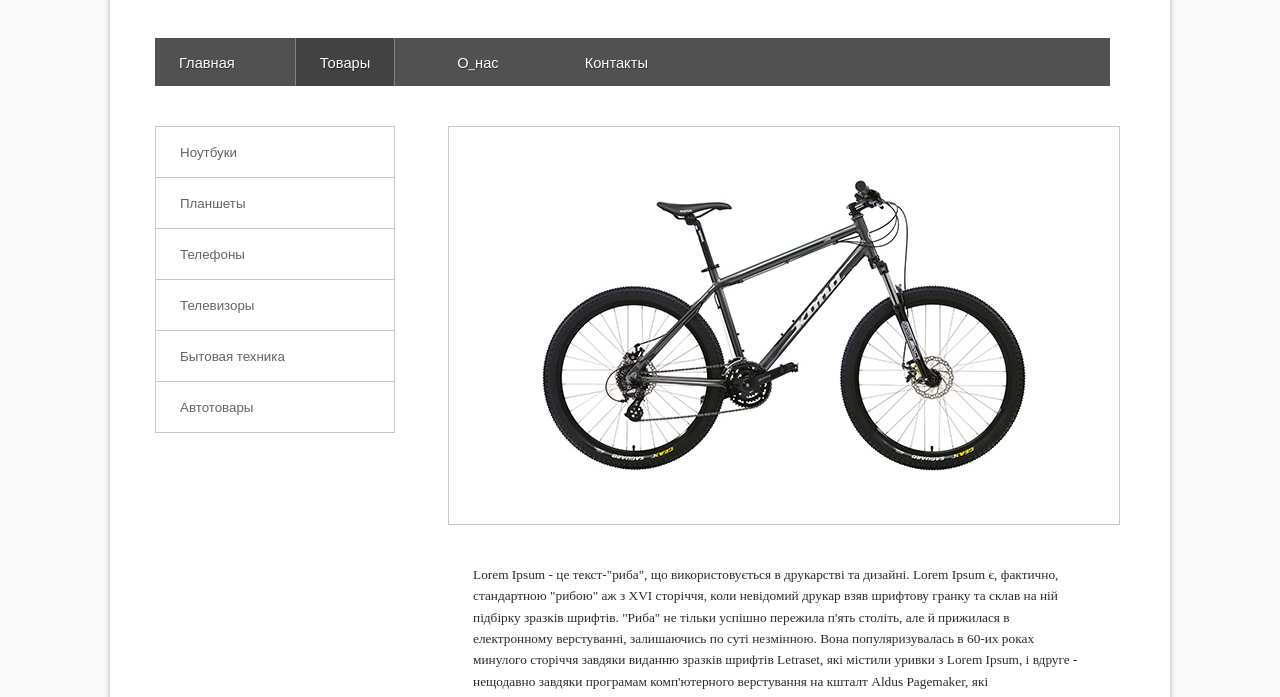
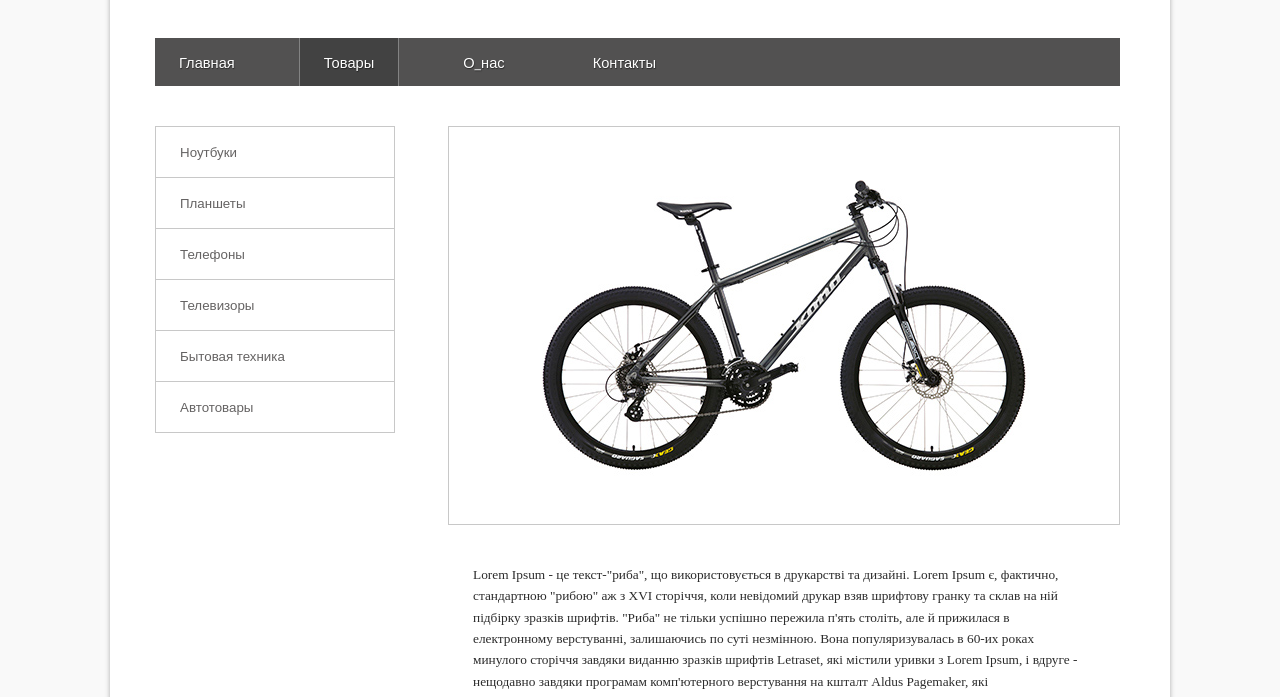
Before and after one commit to Ivanov-Timur/3.1, a plain HTML site: page index.html in a window 1280 px wide. Shown: the part 96-793 px from the top of the page. Drawn offline with nearby package versions, Linux system fonts and the light colour scheme.

Commit message:
complete full

```diff
--- a/css/style.css
+++ b/css/style.css
@@ -19,23 +19,25 @@ body{
 	padding: 50px 0px 40px 45px;
 }
 ul{
-	margin: 0 45px;
+	margin: 0px 50px 0px 45px;
 	list-style: none;
 	font-size:0;
 }
 li{
 	font-size:14px;
 }
+.navigate ul{
+	background-color: #525151;
+	padding: 0;
+}
 .navigate li{
 	margin: 0;
 	padding: 14px 24px;
-	margin-bottom: 40px;
+	margin-right: 40px;
 	display: inline-block;
-	background-color: #525151;
 	font-size: 14.667px;
 	font-family: 'Open Sans', sans-serif;
 	color: rgb(255, 255, 255);
-	text-align: justifyAll;
 	text-shadow: 0.5px 0.866px 1px rgba(0, 0, 0, 0.5);
 }
 .navigate a{
@@ -47,17 +49,9 @@ li{
 	border-right: 1px solid #838383;
 	border-left: 1px solid #838383;
 }
-.navigate li:first-child{
-	padding-right: 60px;
+.body{
+	margin-top: 40px;
 }
-.navigate li:nth-child(3){
-	padding-left: 62px;
-	padding-right: 62px;
-}
-.navigate li:nth-child(4){
-	padding-right: 462px;
-}
-
 .body nav{
 	float: left;
 }
@@ -107,6 +101,7 @@ footer{
 	padding: 26px 14px;
 	padding-bottom: 45px;
 	padding-top: 0;
+	padding-right: 35px;
 	box-sizing: border-box;
 	background-color: #e1e1e1;
 }
```
Also changed, not shown: index.html (+1 -1 lines).
